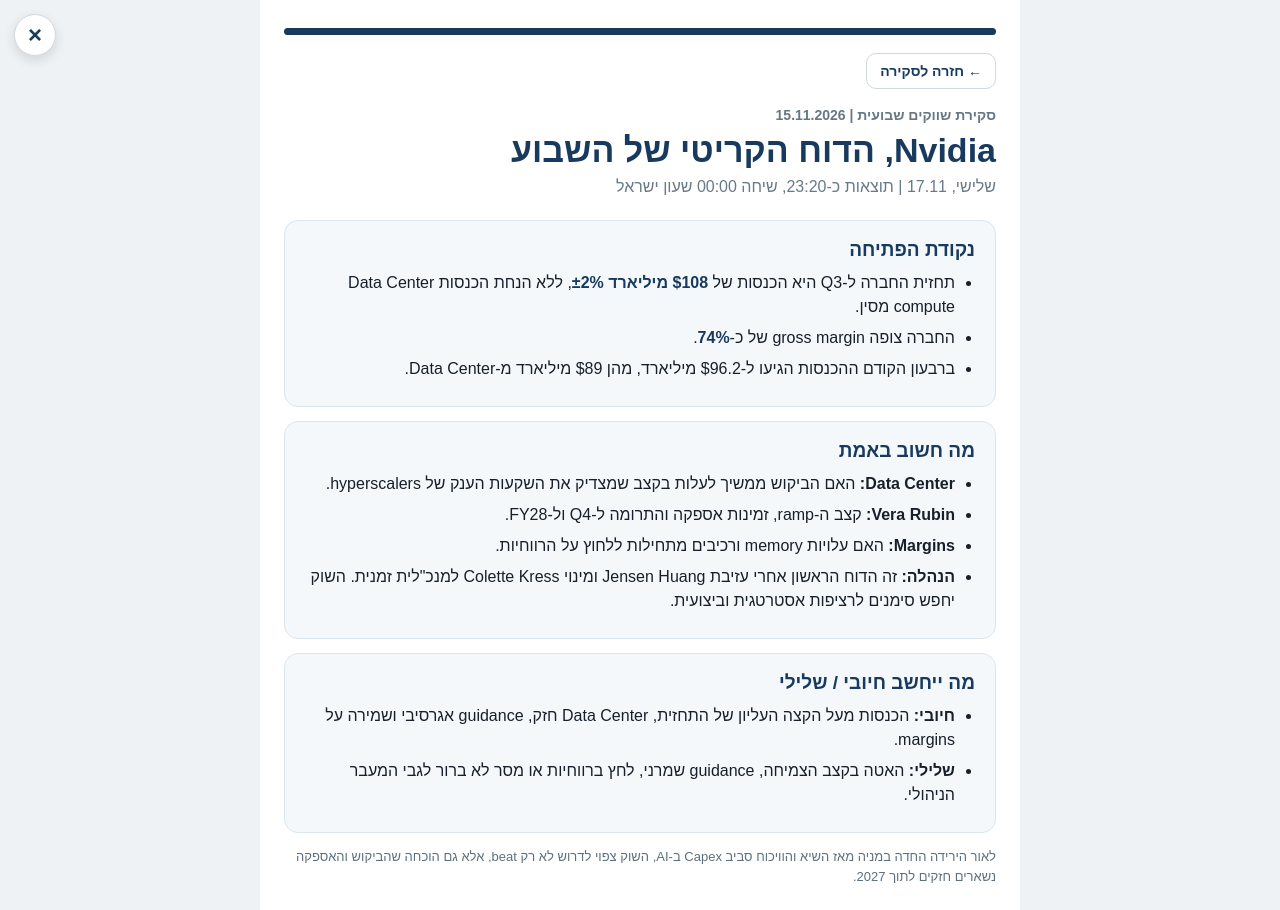
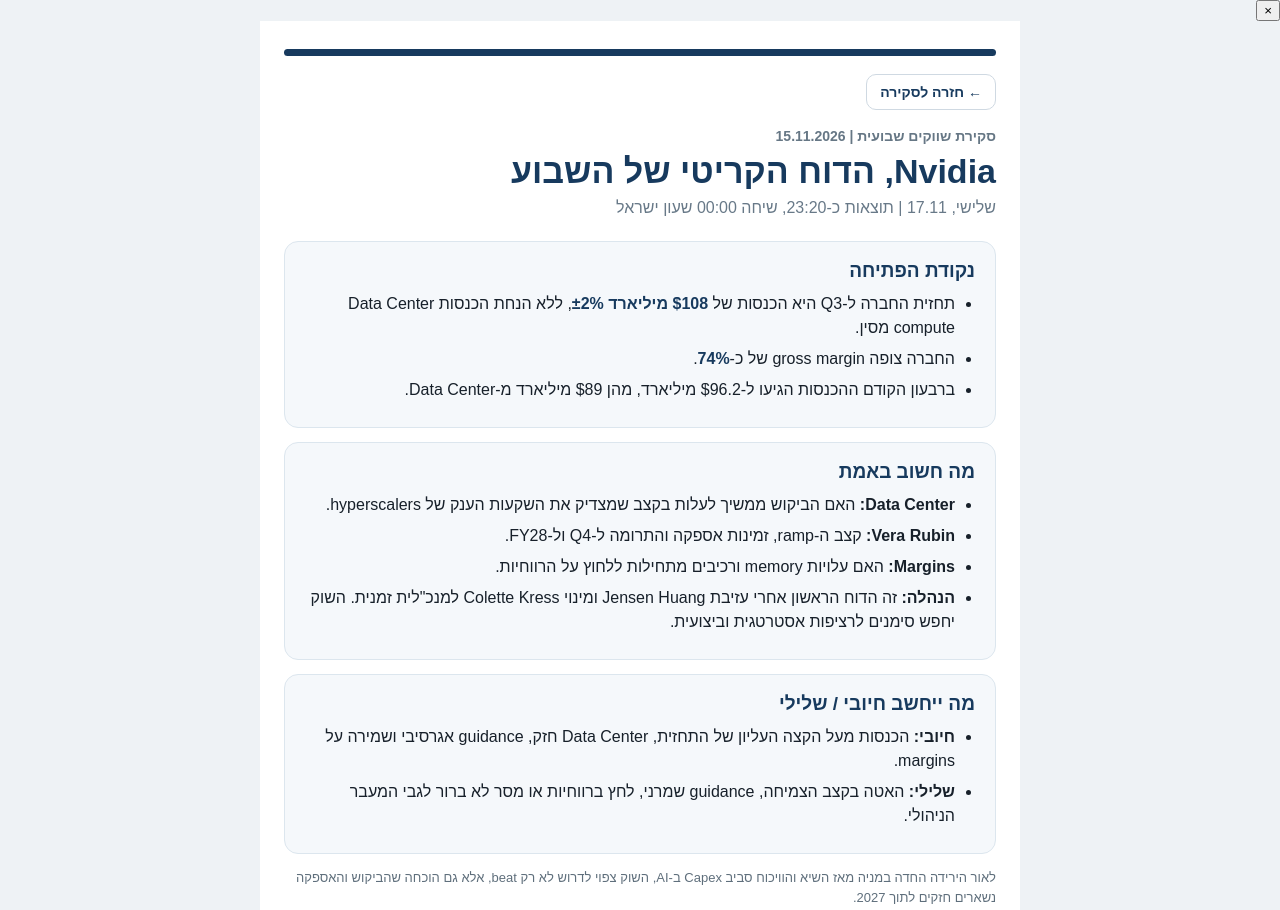
Before and after one commit to Doronsh170/weekly-market-review, a plain HTML site: page weekly/2026-11-15/nvidia.html in a window 1280 px wide. Shown: the top 910 px of the page. Drawn offline with Linux system fonts and the light colour scheme.

Commit message:
Restore expansion page to standard weekly template

```diff
--- a/weekly/2026-11-15/nvidia.html
+++ b/weekly/2026-11-15/nvidia.html
@@ -2,12 +2,12 @@
 *{box-sizing:border-box}body{margin:0;background:#eef2f5;font-family:Arial,"Noto Sans Hebrew",sans-serif;color:#17202a;direction:rtl}
 .wrap{max-width:760px;margin:0 auto;background:#fff;min-height:100vh;padding:28px 24px 44px}
 .bar{height:7px;background:#173a5e;border-radius:5px;margin-bottom:18px}
-.back{display:inline-flex;align-items:center;gap:6px;border:1px solid #cfd9e2;background:#fff;color:#173a5e;border-radius:10px;padding:9px 13px;font-size:14px;font-weight:700;cursor:pointer;margin-bottom:18px}.closex{position:fixed;top:14px;left:14px;z-index:9999;width:42px;height:42px;border-radius:50%;border:1px solid #cfd9e2;background:#fff;color:#173a5e;font-size:24px;line-height:1;font-weight:700;cursor:pointer;box-shadow:0 4px 12px rgba(0,0,0,.12)}
+.back{display:inline-flex;align-items:center;gap:6px;border:1px solid #cfd9e2;background:#fff;color:#173a5e;border-radius:10px;padding:9px 13px;font-size:14px;font-weight:700;cursor:pointer;margin-bottom:18px}
 .k{font-size:14px;font-weight:700;color:#667785}h1{font-size:34px;line-height:1.15;color:#173a5e;margin:8px 0}.sub{color:#687988;margin-bottom:24px}
 .box{background:#f5f8fb;border:1px solid #dce6ee;border-radius:14px;padding:18px 20px;margin:14px 0}.box h2{font-size:19px;color:#173a5e;margin:0 0 10px}
 .box ul{margin:0;padding-right:20px}.box li{margin:7px 0;line-height:1.5}.num{font-weight:800;color:#173a5e}
 .note{font-size:13px;color:#5f6f7c;line-height:1.5}.bottom{border-top:1px solid #e5eaee;margin-top:28px;padding-top:12px;text-align:center;color:#7d8a95;font-size:12px;line-height:1.5}
-</style></head><body><button class="closex" aria-label="סגירה" onclick="if(history.length>1){history.back();setTimeout(function(){if(document.visibilityState==='visible'){location.href='whatsapp://';}},400);}else{location.href='whatsapp://';}">×</button><div class="wrap"><div class="bar"></div><button class="back" onclick="if(history.length>1){history.back()}else{window.close()}">← חזרה לסקירה</button><div class="k">סקירת שווקים שבועית | 15.11.2026</div><h1>Nvidia, הדוח הקריטי של השבוע</h1><div class="sub">שלישי, 17.11 | תוצאות כ-23:20, שיחה 00:00 שעון ישראל</div>
+</style></head><body><button class="closex" aria-label="סגירה" onclick="if(history.length>1){history.back()}else{window.close()}">×</button><div class="wrap"><div class="bar"></div><button class="back" onclick="if(history.length>1){history.back()}else{window.close()}">← חזרה לסקירה</button><div class="k">סקירת שווקים שבועית | 15.11.2026</div><h1>Nvidia, הדוח הקריטי של השבוע</h1><div class="sub">שלישי, 17.11 | תוצאות כ-23:20, שיחה 00:00 שעון ישראל</div>
 <div class="box"><h2>נקודת הפתיחה</h2><ul>
 <li>תחזית החברה ל-Q3 היא הכנסות של <span class="num">$108 מיליארד ±2%</span>, ללא הנחת הכנסות Data Center compute מסין.</li>
 <li>החברה צופה gross margin של כ-<span class="num">74%</span>.</li>
```
